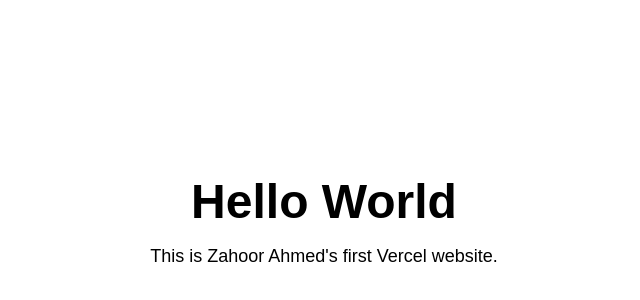
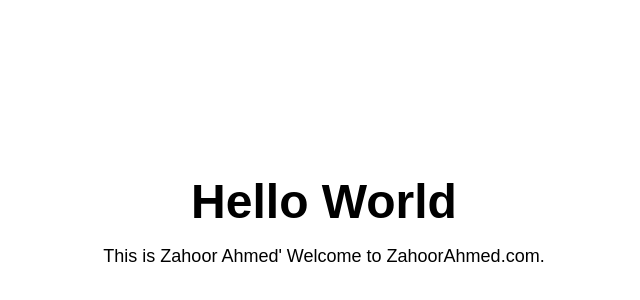
Before and after one commit to Zahoor-Ahmed/zahoor-personal-site, a Next.js app: page / in a window 1280 px wide. Shown: the part 176-476 px from the top of the page, without its empty margins (316-956 px from the left). Built offline with nearby package versions, Linux system fonts and the light colour scheme.

Commit message:
Update homepage text

```diff
--- a/app/page.tsx
+++ b/app/page.tsx
@@ -3,7 +3,7 @@ export default function Home() {
     <main className="min-h-screen flex items-center justify-center bg-white text-black">
       <div className="text-center">
         <h1 className="text-5xl font-bold">Hello World</h1>
-        <p className="mt-4 text-lg">This is Zahoor Ahmed&apos;s first Vercel website.</p>
+        <p className="mt-4 text-lg">This is Zahoor Ahmed&apos; Welcome to ZahoorAhmed.com.</p>
       </div>
     </main>
   );
```
